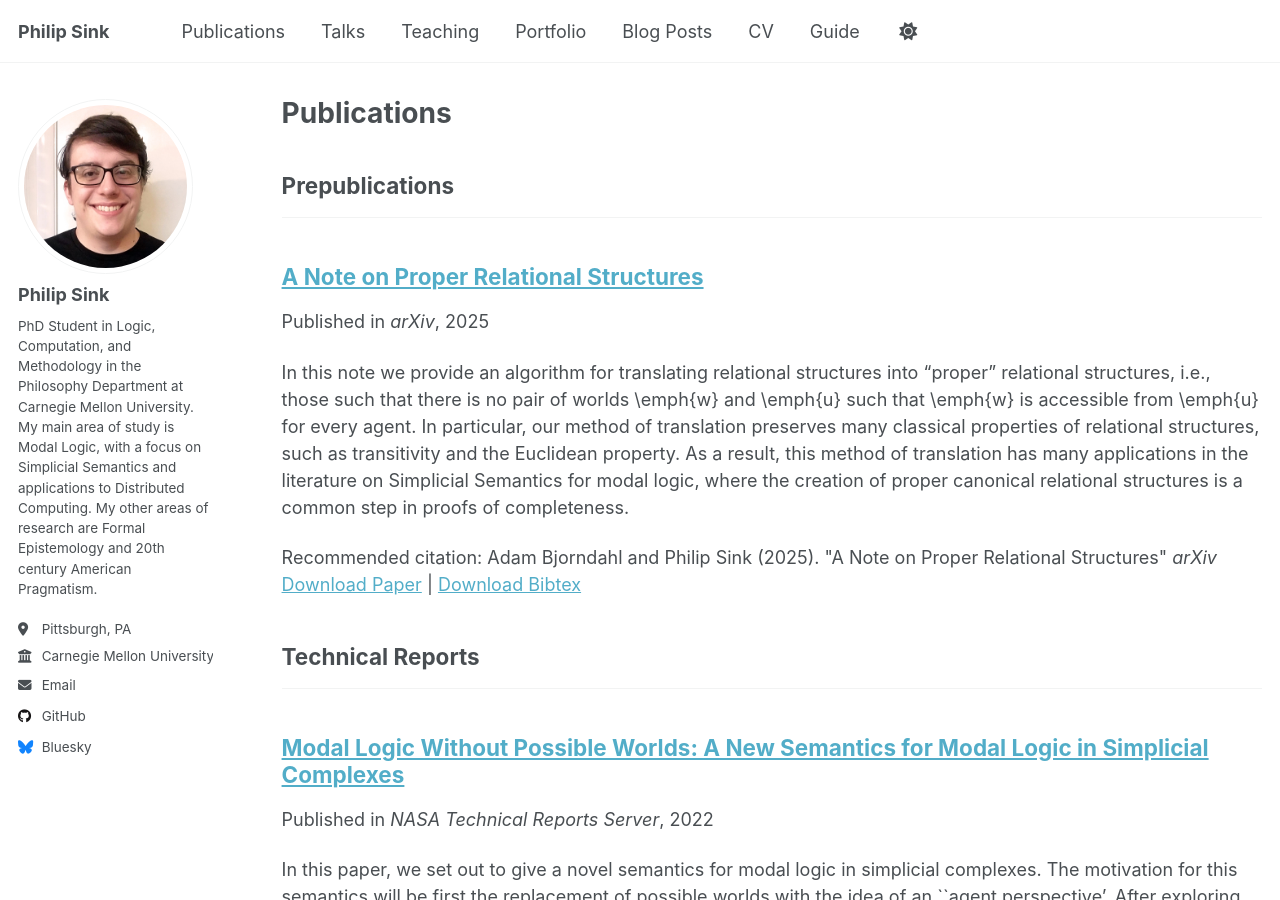
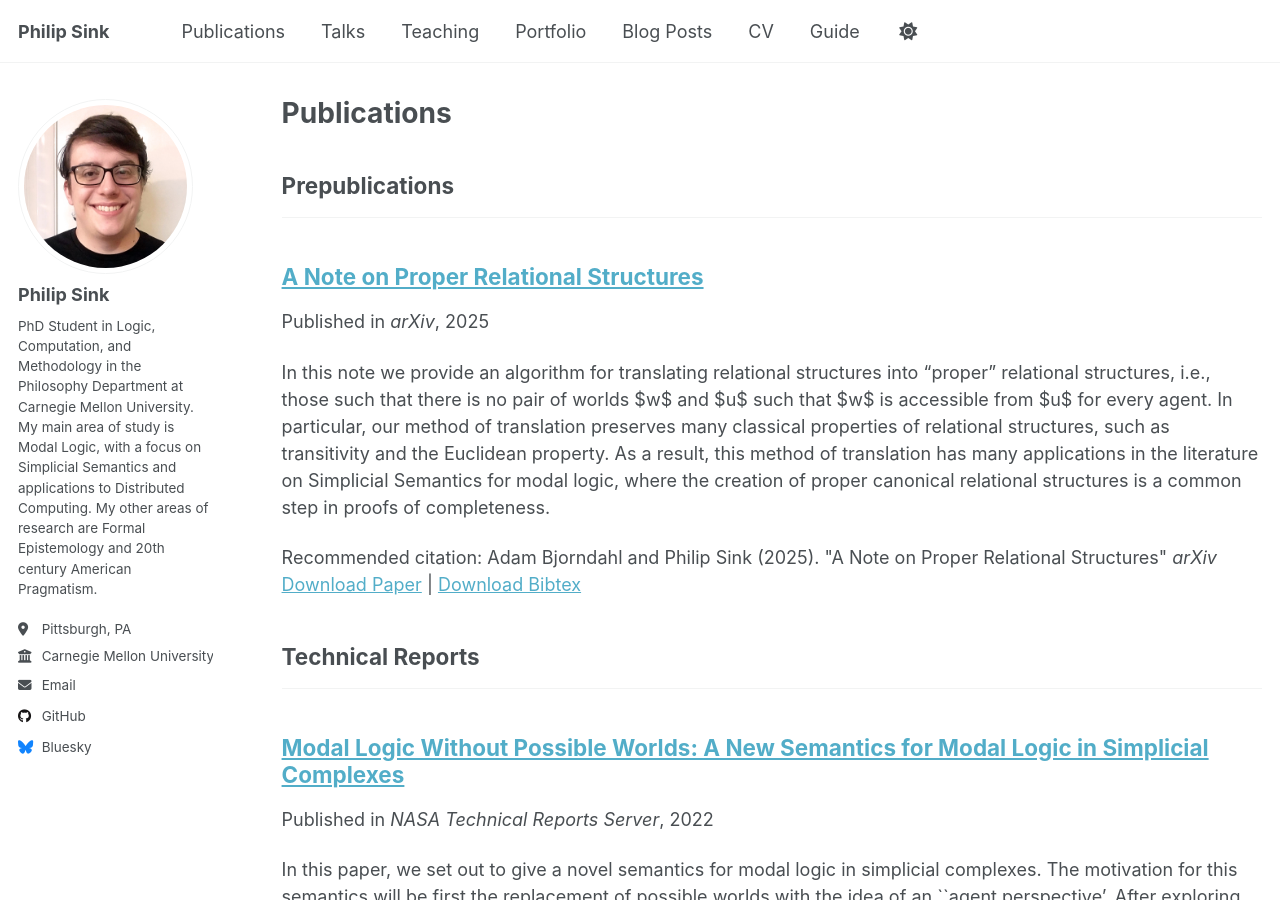
Before and after one commit to Philip-Sink/Philip-Sink.github.io, a Jekyll site: the page built from _pages/publications.html, in a window 1280 px wide and 900 px high. Built offline with Jekyll 4.4.1, drawn with Linux system fonts in a browser that asks for light colours; a script that is not in the unit is left out.

Commit message:
Update 2025-06-20-A-Note-on-Proper-Relational-Structures.md

```diff
--- a/_publications/2025-06-20-A-Note-on-Proper-Relational-Structures.md
+++ b/_publications/2025-06-20-A-Note-on-Proper-Relational-Structures.md
@@ -3,7 +3,7 @@ title: "A Note on Proper Relational Structures"
 collection: publications
 category: prepublications
 permalink: /publication/2025-06-20-A-Note-on-Proper-Relational-Structures
-excerpt: 'In this note we provide an algorithm for translating relational structures into "proper" relational structures, i.e., those such that there is no pair of worlds \emph{w} and \emph{u} such that \emph{w} is accessible from \emph{u} for every agent. In particular, our method of translation preserves many classical properties of relational structures, such as transitivity and the Euclidean property. As a result, this method of translation has many applications in the literature on Simplicial Semantics for modal logic, where the creation of proper canonical relational structures is a common step in proofs of completeness. '
+excerpt: 'In this note we provide an algorithm for translating relational structures into "proper" relational structures, i.e., those such that there is no pair of worlds $w$ and $u$ such that $w$ is accessible from $u$ for every agent. In particular, our method of translation preserves many classical properties of relational structures, such as transitivity and the Euclidean property. As a result, this method of translation has many applications in the literature on Simplicial Semantics for modal logic, where the creation of proper canonical relational structures is a common step in proofs of completeness. '
 date: 2025-06-20
 venue: 'arXiv'
 slidesurl:
```
